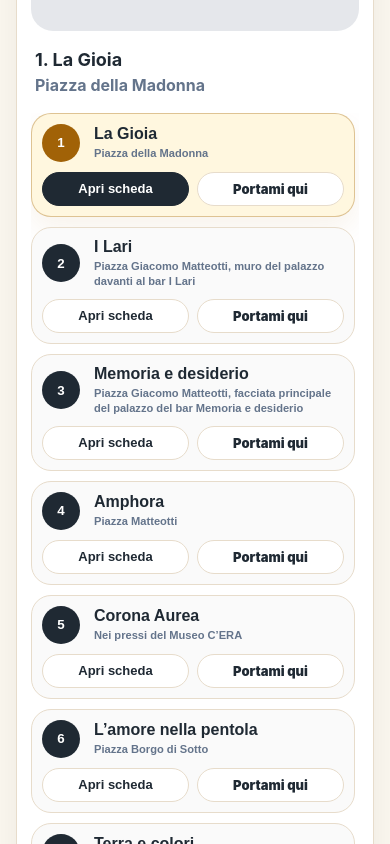
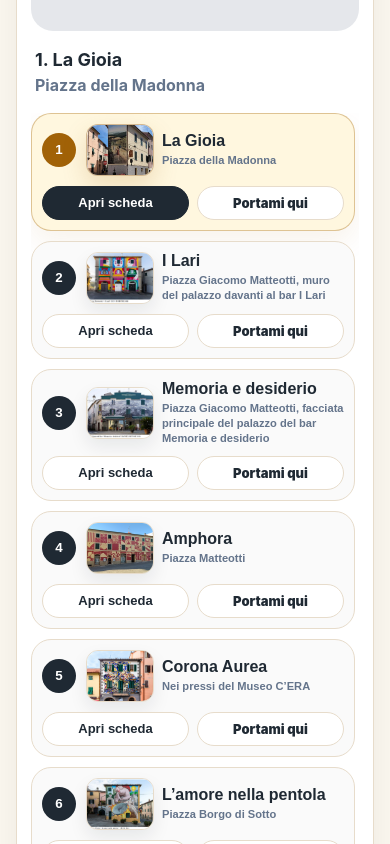
Before and after one commit to Joker0587/murales-riparbella, a React (Vite) app: page / in a window 390 px wide. Shown: the part 3620-4464 px from the top of the page. Built offline with nearby package versions, Linux system fonts and the light colour scheme; grey boxes are pictures that could not be loaded.

Commit message:
Add files via upload

```diff
--- a/src/main.jsx
+++ b/src/main.jsx
@@ -502,8 +502,9 @@ function App() {
             <div className="route-list">
               {murals.map((mural, index) => (
                 <article key={mural.id} className={selectedId === mural.id ? 'route-stop active' : 'route-stop'}>
-                  <button className="route-stop-main" onClick={() => selectMural(mural.id, false)}>
+                  <button className="route-stop-main route-stop-main-with-image" onClick={() => selectMural(mural.id, false)}>
                     <span className="route-number">{index + 1}</span>
+                    <img className="route-thumb" src={mural.image} alt={mural.title} loading="lazy" />
                     <span>
                       <strong>{mural.title}</strong>
                       <small>{mural.address}</small>
--- a/src/styles.css
+++ b/src/styles.css
@@ -691,3 +691,43 @@ footer p {
     text-align: center;
   }
 }
+
+
+/* V12 - Miniature murales nella mappa */
+.route-stop-main-with-image {
+  grid-template-columns: 42px 74px 1fr;
+  align-items: center;
+}
+
+.route-thumb {
+  width: 74px;
+  height: 58px;
+  object-fit: cover;
+  border-radius: 14px;
+  border: 1px solid var(--line);
+  box-shadow: 0 8px 18px rgba(15,23,42,.08);
+  background: #fff;
+}
+
+.route-stop.active .route-thumb {
+  border-color: rgba(161, 98, 7, .45);
+  box-shadow: 0 10px 24px rgba(161, 98, 7, .18);
+}
+
+@media (max-width: 560px) {
+  .route-stop-main-with-image {
+    grid-template-columns: 36px 68px 1fr;
+    gap: 8px;
+  }
+
+  .route-thumb {
+    width: 68px;
+    height: 52px;
+    border-radius: 12px;
+  }
+
+  .route-number {
+    width: 34px;
+    height: 34px;
+  }
+}
```
Also changed, not shown: 1 other file (tests, documents, lock files or other folders).
